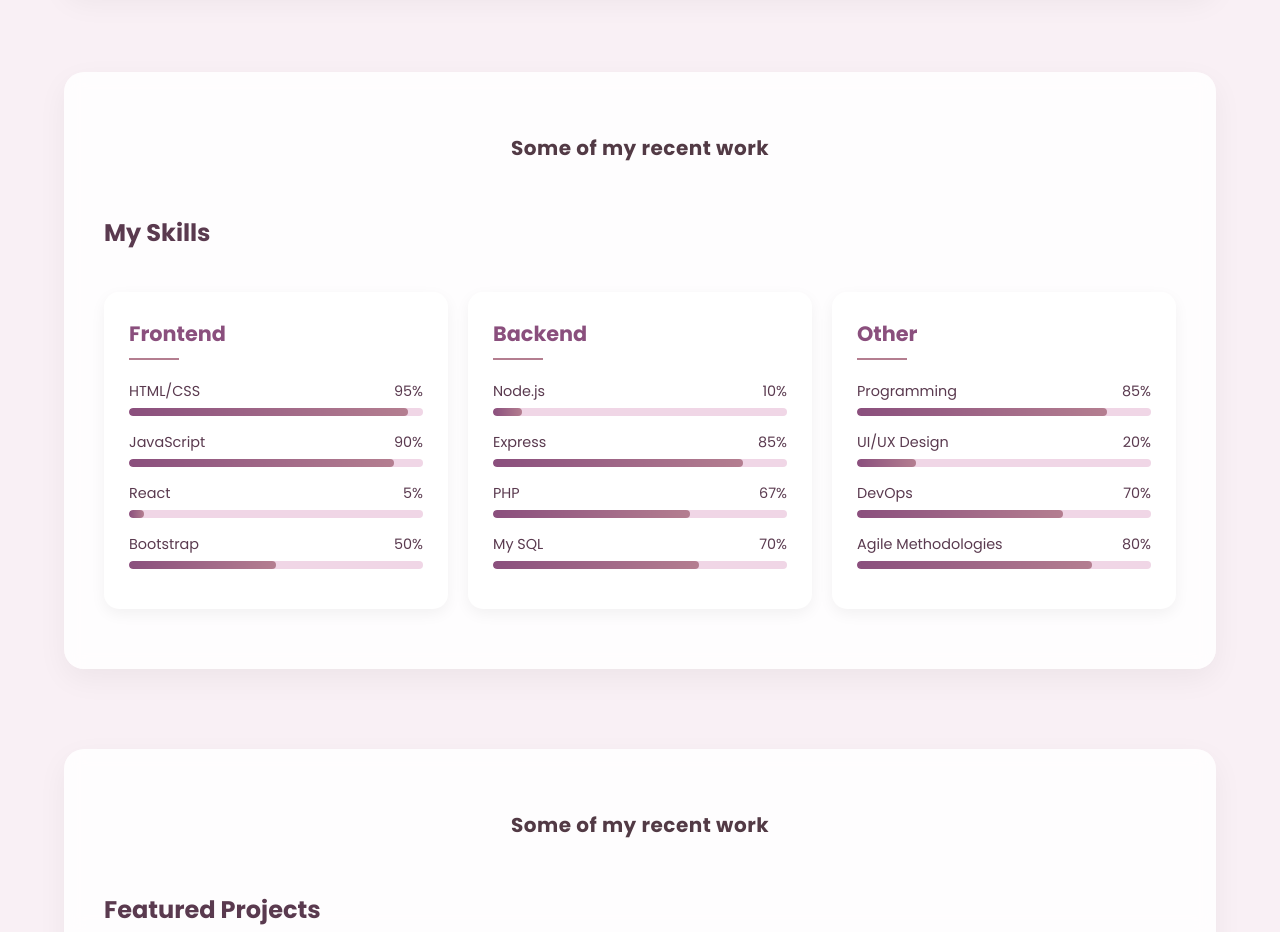
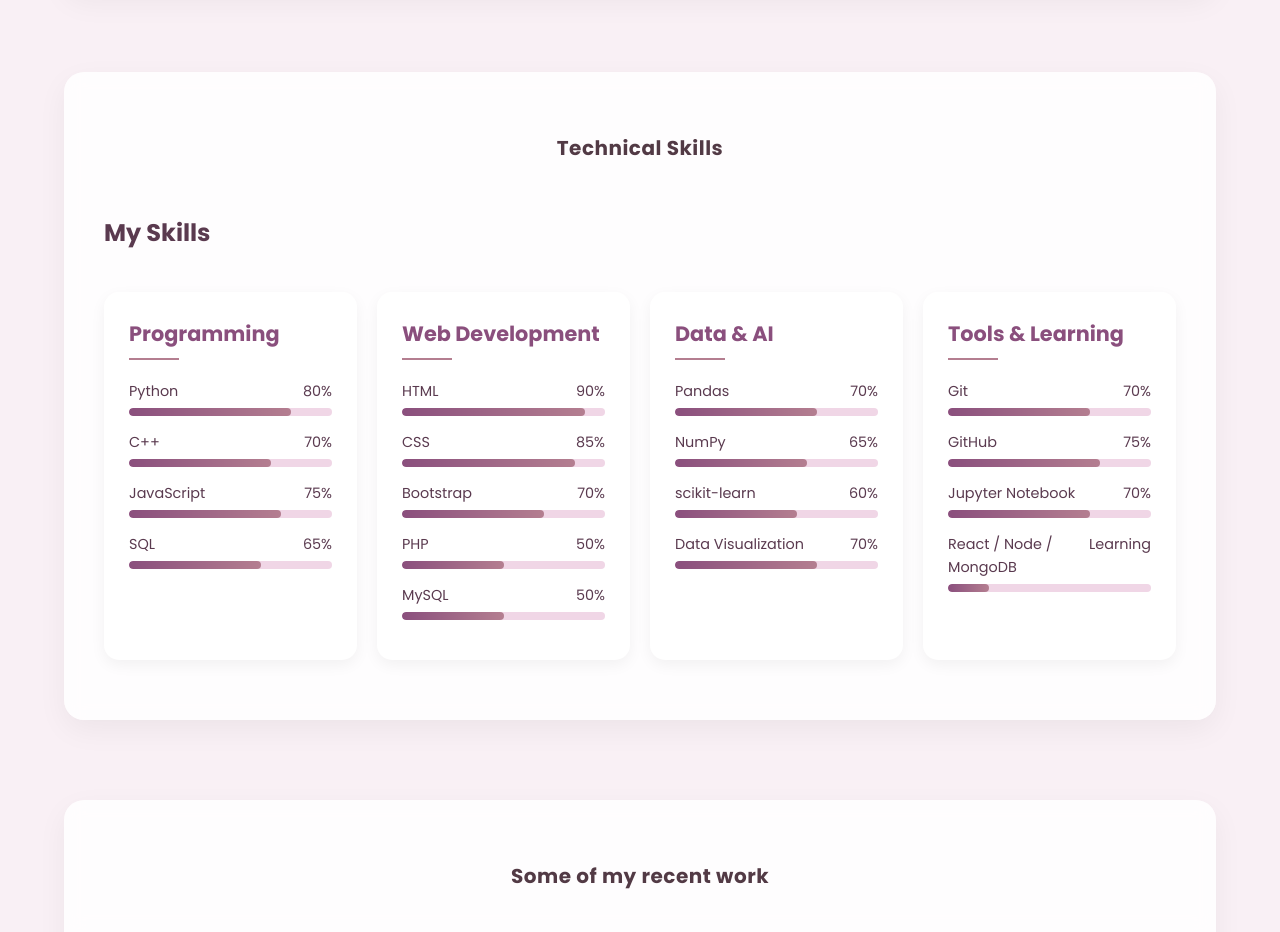
Before and after one commit to richebiswas/richebiswas.github.io, a plain HTML site: page index.html in a window 1280 px wide. Shown: the part 1820-2752 px from the top of the page. Drawn offline with nearby package versions, Linux system fonts and the light colour scheme.

Commit message:
Update index.html

```diff
--- a/index.html
+++ b/index.html
@@ -1432,129 +1432,205 @@
         </section>
 
        <section class="skills-section" id="skills">
-            <strong class="text-gray custom-strong">Some of my recent work</strong>
+    <strong class="text-gray custom-strong">Technical Skills</strong>
     <h1>My Skills</h1>
 
     <div class="skills-container">
+
+        <!-- Programming -->
         <div class="skill-category">
-                    <h3>Frontend</h3>
+            <h3>Programming</h3>
+
             <div class="skill-item">
                 <div class="skill-name">
-                            <span>HTML/CSS</span>
-                            <span>95%</span>
+                    <span>Python</span>
+                    <span>80%</span>
                 </div>
                 <div class="skill-bar">
-                            <div class="skill-progress" style="width: 95%"></div>
-                        </div>
-                    </div>
+                    <div class="skill-progress" style="width:80%"></div>
+                </div>
+            </div>
+
+            <div class="skill-item">
+                <div class="skill-name">
+                    <span>C++</span>
+                    <span>70%</span>
+                </div>
+                <div class="skill-bar">
+                    <div class="skill-progress" style="width:70%"></div>
+                </div>
+            </div>
+
             <div class="skill-item">
                 <div class="skill-name">
                     <span>JavaScript</span>
-                            <span>90%</span>
+                    <span>75%</span>
                 </div>
                 <div class="skill-bar">
-                            <div class="skill-progress" style="width: 90%"></div>
-                        </div>
-                    </div>
+                    <div class="skill-progress" style="width:75%"></div>
+                </div>
+            </div>
+
             <div class="skill-item">
                 <div class="skill-name">
-                            <span>React</span>
-                            <span>5%</span>
+                    <span>SQL</span>
+                    <span>65%</span>
                 </div>
                 <div class="skill-bar">
-                            <div class="skill-progress" style="width: 5%"></div>
-                        </div>
-                    </div>
+                    <div class="skill-progress" style="width:65%"></div>
+                </div>
+            </div>
+
+        </div>
+
+        <!-- Web Development -->
+        <div class="skill-category">
+            <h3>Web Development</h3>
+
+            <div class="skill-item">
+                <div class="skill-name">
+                    <span>HTML</span>
+                    <span>90%</span>
+                </div>
+                <div class="skill-bar">
+                    <div class="skill-progress" style="width:90%"></div>
+                </div>
+            </div>
+
+            <div class="skill-item">
+                <div class="skill-name">
+                    <span>CSS</span>
+                    <span>85%</span>
+                </div>
+                <div class="skill-bar">
+                    <div class="skill-progress" style="width:85%"></div>
+                </div>
+            </div>
+
             <div class="skill-item">
                 <div class="skill-name">
                     <span>Bootstrap</span>
-                            <span>50%</span>
+                    <span>70%</span>
                 </div>
                 <div class="skill-bar">
-                            <div class="skill-progress" style="width: 50%"></div>
-                        </div>
-                    </div>
-                </div>
-
-                <div class="skill-category">
-                    <h3>Backend</h3>
-                    <div class="skill-item">
-                        <div class="skill-name">
-                            <span>Node.js</span>
-                            <span>10%</span>
-                        </div>
-                        <div class="skill-bar">
-                            <div class="skill-progress" style="width: 10%"></div>
-                        </div>
-                    </div>
-                    <div class="skill-item">
-                        <div class="skill-name">
-                            <span>Express</span>
-                            <span>85%</span>
-                        </div>
-                        <div class="skill-bar">
-                            <div class="skill-progress" style="width: 85%"></div>
-                        </div>
-                    </div>
+                    <div class="skill-progress" style="width:70%"></div>
+                </div>
+            </div>
+
             <div class="skill-item">
                 <div class="skill-name">
                     <span>PHP</span>
-                            <span>67%</span>
+                    <span>50%</span>
                 </div>
                 <div class="skill-bar">
-                            <div class="skill-progress" style="width: 67%"></div>
-                        </div>
-                    </div>
+                    <div class="skill-progress" style="width:50%"></div>
+                </div>
+            </div>
+
             <div class="skill-item">
                 <div class="skill-name">
-                            <span>My SQL</span>
-                            <span>70%</span>
+                    <span>MySQL</span>
+                    <span>50%</span>
                 </div>
                 <div class="skill-bar">
-                            <div class="skill-progress" style="width: 70%"></div>
-                        </div>
-                    </div>
-                </div>
-
+                    <div class="skill-progress" style="width:50%"></div>
+                </div>
+            </div>
+
+        </div>
+
+        <!-- Data / AI -->
         <div class="skill-category">
-                    <h3>Other</h3>
+            <h3>Data & AI</h3>
+
             <div class="skill-item">
                 <div class="skill-name">
-                            <span>Programming</span>
-                            <span>85%</span>
+                    <span>Pandas</span>
+                    <span>70%</span>
                 </div>
                 <div class="skill-bar">
-                            <div class="skill-progress" style="width: 85%"></div>
-                        </div>
-                    </div>
+                    <div class="skill-progress" style="width:70%"></div>
+                </div>
+            </div>
+
             <div class="skill-item">
                 <div class="skill-name">
-                            <span>UI/UX Design</span>
-                            <span>20%</span>
+                    <span>NumPy</span>
+                    <span>65%</span>
                 </div>
                 <div class="skill-bar">
-                            <div class="skill-progress" style="width: 20%"></div>
-                        </div>
-                    </div>
+                    <div class="skill-progress" style="width:65%"></div>
+                </div>
+            </div>
+
             <div class="skill-item">
                 <div class="skill-name">
-                            <span>DevOps</span>
-                            <span>70%</span>
+                    <span>scikit-learn</span>
+                    <span>60%</span>
                 </div>
                 <div class="skill-bar">
-                            <div class="skill-progress" style="width: 70%"></div>
-                        </div>
-                    </div>
+                    <div class="skill-progress" style="width:60%"></div>
+                </div>
+            </div>
+
             <div class="skill-item">
                 <div class="skill-name">
-                            <span>Agile Methodologies</span>
-                            <span>80%</span>
+                    <span>Data Visualization</span>
+                    <span>70%</span>
                 </div>
                 <div class="skill-bar">
-                            <div class="skill-progress" style="width: 80%"></div>
-                        </div>
-                    </div>
-                </div>
+                    <div class="skill-progress" style="width:70%"></div>
+                </div>
+            </div>
+
+        </div>
+
+        <!-- Tools & Learning -->
+        <div class="skill-category">
+            <h3>Tools & Learning</h3>
+
+            <div class="skill-item">
+                <div class="skill-name">
+                    <span>Git</span>
+                    <span>70%</span>
+                </div>
+                <div class="skill-bar">
+                    <div class="skill-progress" style="width:70%"></div>
+                </div>
+            </div>
+
+            <div class="skill-item">
+                <div class="skill-name">
+                    <span>GitHub</span>
+                    <span>75%</span>
+                </div>
+                <div class="skill-bar">
+                    <div class="skill-progress" style="width:75%"></div>
+                </div>
+            </div>
+
+            <div class="skill-item">
+                <div class="skill-name">
+                    <span>Jupyter Notebook</span>
+                    <span>70%</span>
+                </div>
+                <div class="skill-bar">
+                    <div class="skill-progress" style="width:70%"></div>
+                </div>
+            </div>
+
+            <div class="skill-item">
+                <div class="skill-name">
+                    <span>React / Node / MongoDB</span>
+                    <span>Learning</span>
+                </div>
+                <div class="skill-bar">
+                    <div class="skill-progress" style="width:20%"></div>
+                </div>
+            </div>
+
+        </div>
+
     </div>
 </section>
 
@@ -1840,4 +1916,5 @@
     </script>
 </body>
 
+
 </html>
```
Lines whose indentation alone changed are shown as unchanged.
